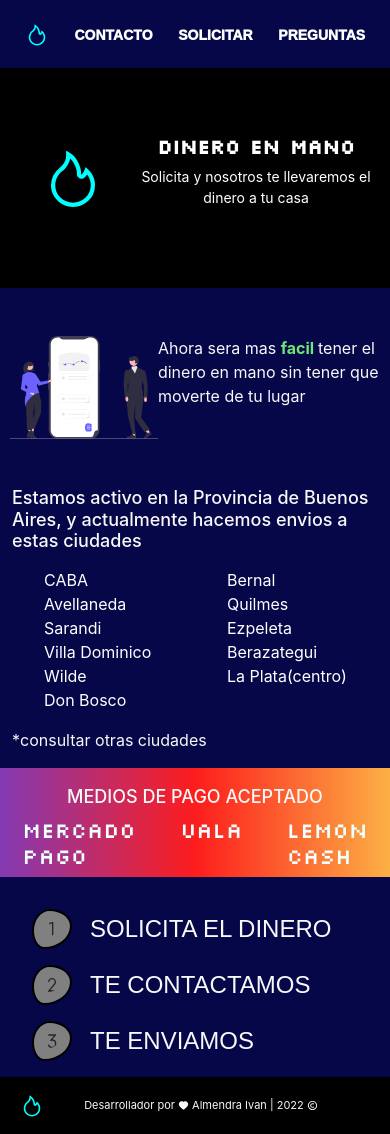
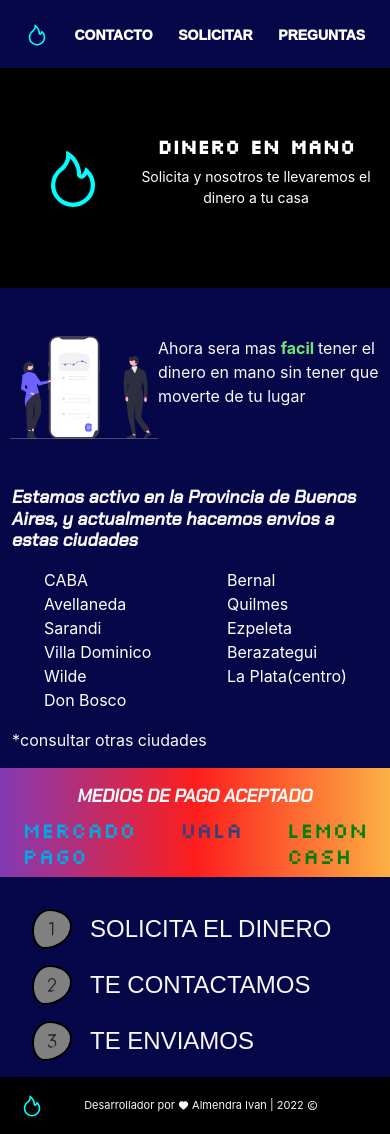
Before and after one commit to FxIvan/frontend-moneserv, a React (Create React App) app: page / in a window 390 px wide. Built offline with nearby package versions, Linux system fonts and the light colour scheme; a web font is replaced by a local one.

Commit message:
agregando color a las billeteras virtuales

```diff
--- a/public/index.html
+++ b/public/index.html
@@ -36,6 +36,9 @@
 <link rel="preconnect" href="https://fonts.googleapis.com">
 <link rel="preconnect" href="https://fonts.gstatic.com" crossorigin>
 <link href="https://fonts.googleapis.com/css2?family=Gemunu+Libre:wght@800&display=swap" rel="stylesheet">
+<link rel="preconnect" href="https://fonts.googleapis.com">
+<link rel="preconnect" href="https://fonts.gstatic.com" crossorigin>
+<link href="https://fonts.googleapis.com/css2?family=Chakra+Petch:ital,wght@1,500&display=swap" rel="stylesheet">
   </head>
   <body>
     <noscript>You need to enable JavaScript to run this app.</noscript>
--- a/src/component/seccion3/seccion3.js
+++ b/src/component/seccion3/seccion3.js
@@ -13,13 +13,13 @@
                 </div>
                 <div className='container-logo-seccion3'>
                     <div>
-                       <h4>MERCADO <br/> PAGO</h4>
+                       <h4 className='mp'>MERCADO <br/> PAGO</h4>
                     </div>
                     <div>
-                        <h4>UALA</h4>
+                        <h4 className='uala'>UALA</h4>
                     </div>
                     <div>
-                        <h4>LEMON <br/> CASH</h4>
+                        <h4 className='lemon'>LEMON <br/> CASH</h4>
                     </div>
                 </div>
             </div>
--- a/src/css/index.css
+++ b/src/css/index.css
@@ -3,6 +3,11 @@
         margin: 0;
         padding: 0;
         box-sizing: content-box;
+    }
+
+    h3{
+        font-family: 'Chakra Petch', sans-serif;
+        font-weight: bolder;
     }
 
     .header-link-fire{
--- a/src/css/seccion3.css
+++ b/src/css/seccion3.css
@@ -53,4 +53,16 @@
         font-size: 24px;
     }
 
+    .container-logo-seccion3 .mp{
+        color: #00AAE4;
+    }
+
+    .container-seccion3 .uala{
+        color: #33417c;
+    }
+
+    .container-logo-seccion3 .lemon{
+        color: green;
+    }
+
 }
```
